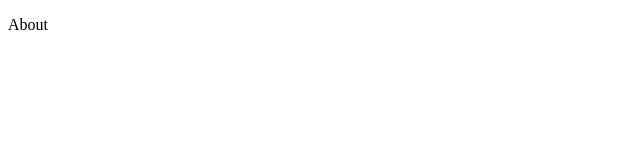
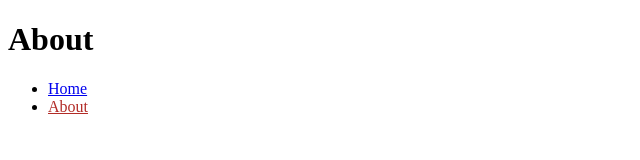
Before and after one commit to XxWexX5/my-blog, a Gatsby site: page /about in a window 1280 px wide. Shown: the whole page, without its empty margins (0-640 px from the left). Built offline with nearby package versions, Linux system fonts and the light colour scheme; Gatsby itself is replaced by a stand-in of ours.

Commit message:
[ FEATURE ] Creating links on gatsby.

```diff
--- a/src/pages/about.tsx
+++ b/src/pages/about.tsx
@@ -1,5 +1,23 @@
 import React from "react"
 
-const AboutPage = () => <p>About</p>
+import { Link } from "gatsby"
+
+const AboutPage = () => (
+  <>
+    <h1>About</h1>
+
+    <ul>
+      <li>
+        <Link to="/">Home</Link>
+      </li>
+
+      <li>
+        <Link to="/about" activeStyle={{ color: "#B22B27" }}>
+          About
+        </Link>
+      </li>
+    </ul>
+  </>
+)
 
 export default AboutPage
--- a/src/pages/index.tsx
+++ b/src/pages/index.tsx
@@ -1,4 +1,6 @@
 import * as React from "react"
+
+import { Link } from "gatsby"
 
 import Layout from "../components/layout"
 import Seo from "../components/seo"
@@ -7,6 +9,18 @@ const IndexPage = () => (
   <Layout>
     <Seo title="Home" />
     <h1>Home</h1>
+
+    <ul>
+      <li>
+        <Link to="/" activeStyle={{ color: "#B22B27" }}>
+          Home
+        </Link>
+      </li>
+
+      <li>
+        <Link to="/about">About</Link>
+      </li>
+    </ul>
   </Layout>
 )
 
```
